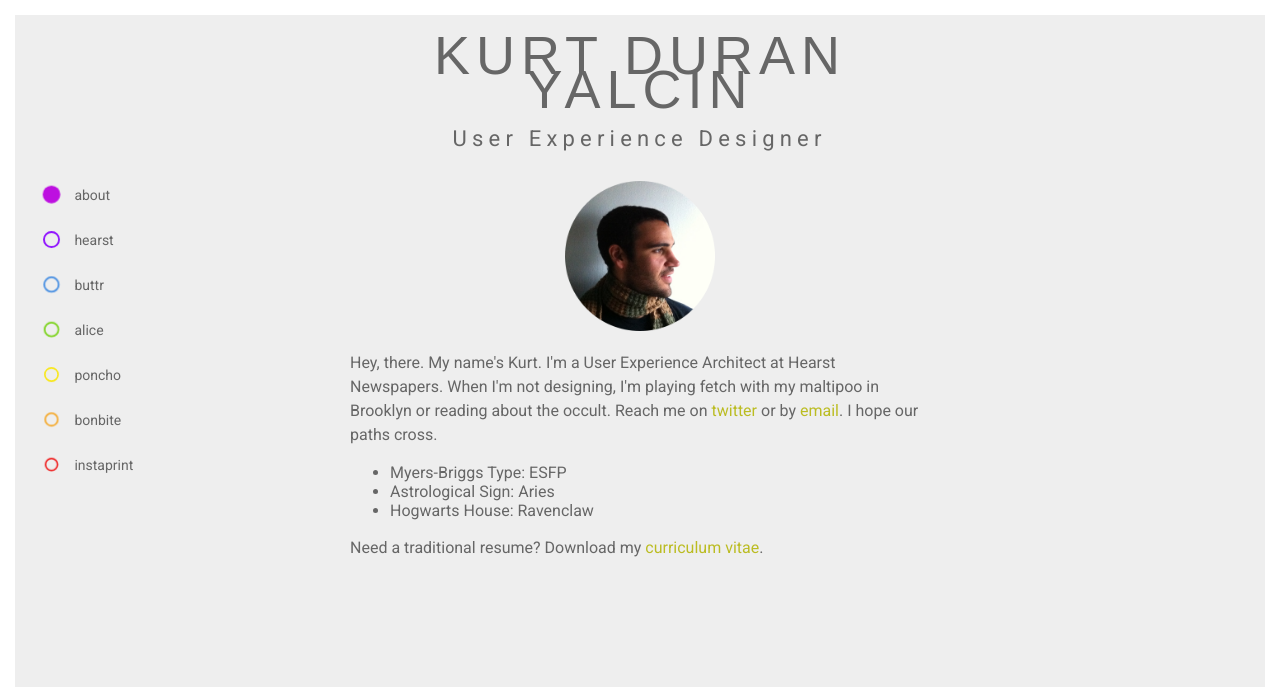
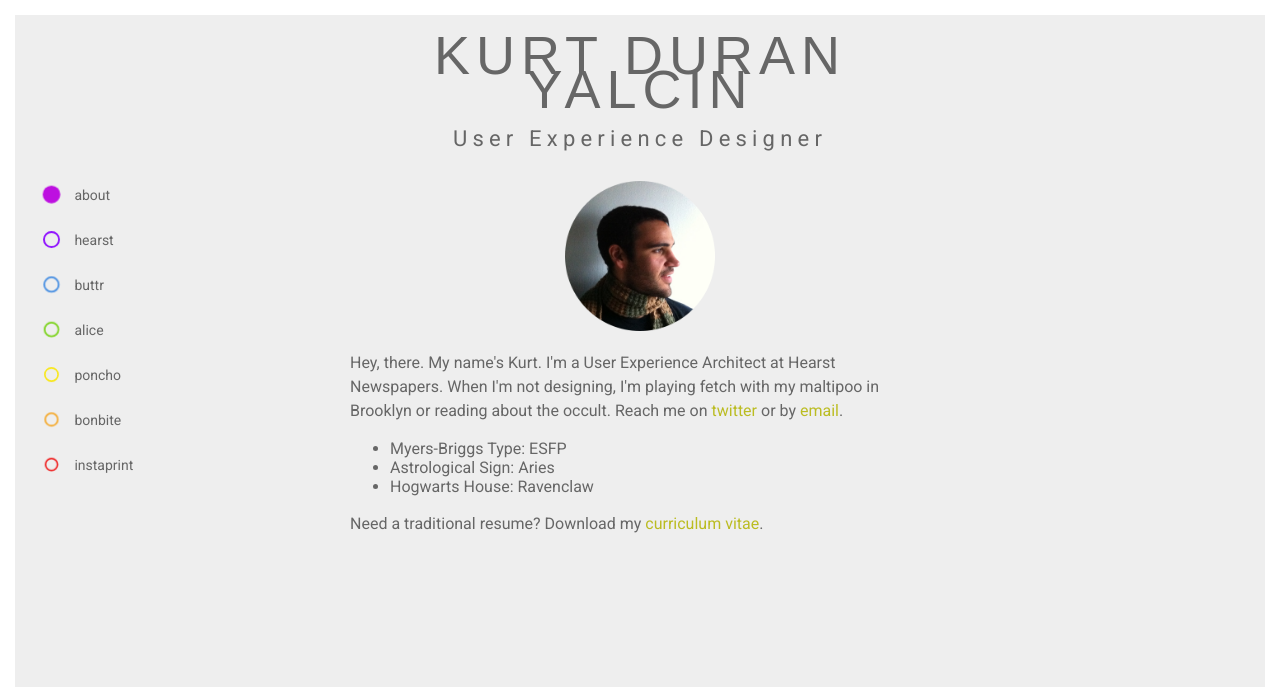
Before and after one commit to kurtsy/portfolio, a Python web app: template templates/index.html in a window 1280 px wide. Shown: the top 687 px of the page. Run offline with Jinja, Linux system fonts and the light colour scheme; the template is opened without the code that fills it, so the values that code supplies are empty.

Commit message:
changed css

```diff
--- a/static/css/main.css
+++ b/static/css/main.css
@@ -46,8 +46,8 @@ h1 {
   color: #666666;
   margin-top: 30px;
   font-weight: normal;
-  width: 375px;
-  text-align: left;
+  width: 400px;
+  text-align: center;
   margin: auto;
   padding-top: 10px;
   padding-bottom: 30px;
--- a/templates/index.html
+++ b/templates/index.html
@@ -66,7 +66,7 @@
         </nav>
         <div class="content fade-in three">
         <img id="profile" src="static/img/profile.png" alt="profile picture">
-        <p>Hey, there. My name's Kurt. I'm a User Experience Architect at Hearst Newspapers. When I'm not designing, I'm playing fetch with my maltipoo in Brooklyn or reading about the occult. Reach me on <a href="https://twitter.com/kurtduranyalcin" target="_blank">twitter</a> or by <a href="mailto:kyalcin@gmail.com?subject=Hi!">email</a>. I hope our paths cross.</p>
+        <p>Hey, there. My name's Kurt. I'm a User Experience Architect at Hearst Newspapers. When I'm not designing, I'm playing fetch with my maltipoo in Brooklyn or reading about the occult. Reach me on <a href="https://twitter.com/kurtduranyalcin" target="_blank">twitter</a> or by <a href="mailto:kyalcin@gmail.com?subject=Hi!">email</a>.</p>
         <ul>
         <li>Myers-Briggs Type: ESFP</li>
         <li>Astrological Sign: Aries</li>
```
